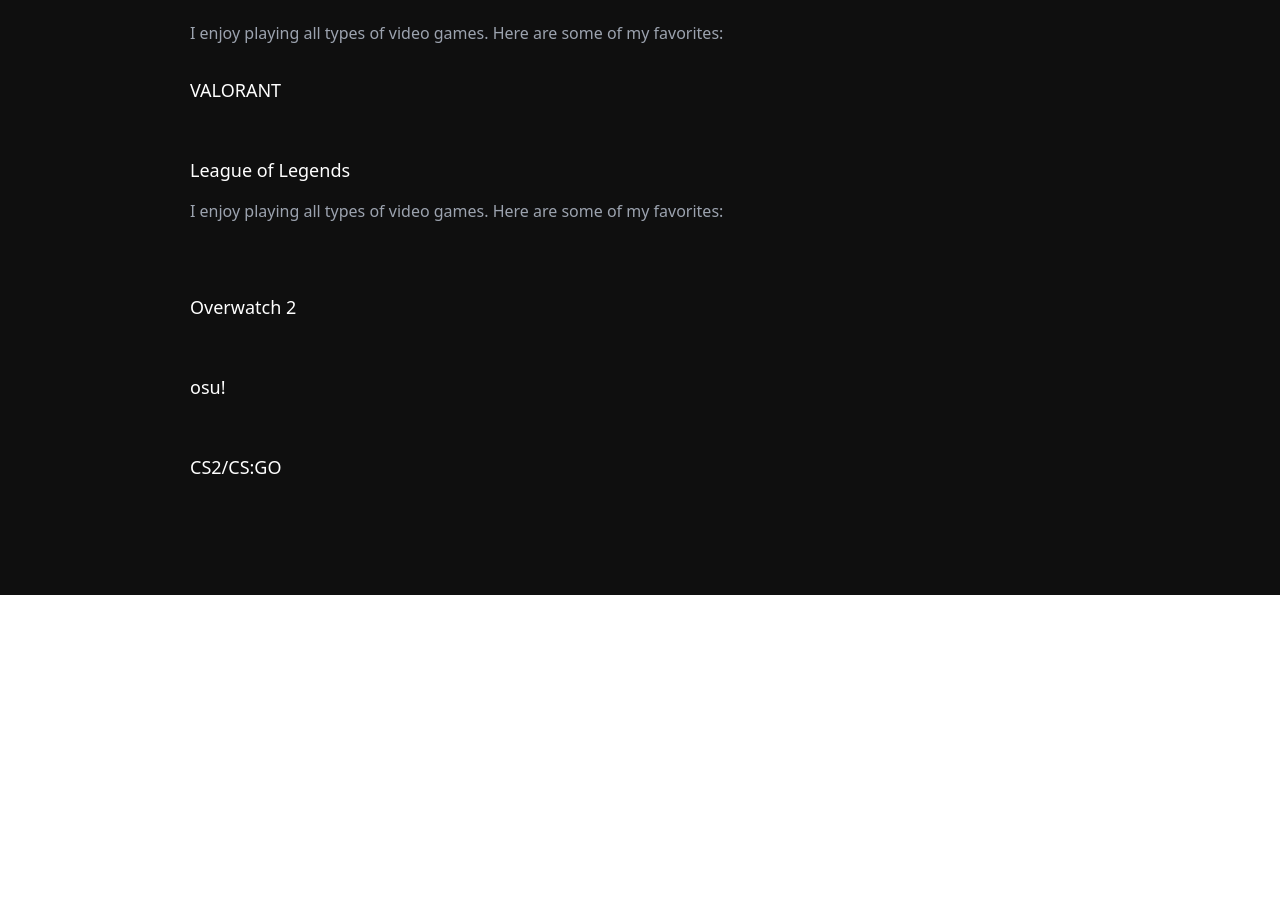
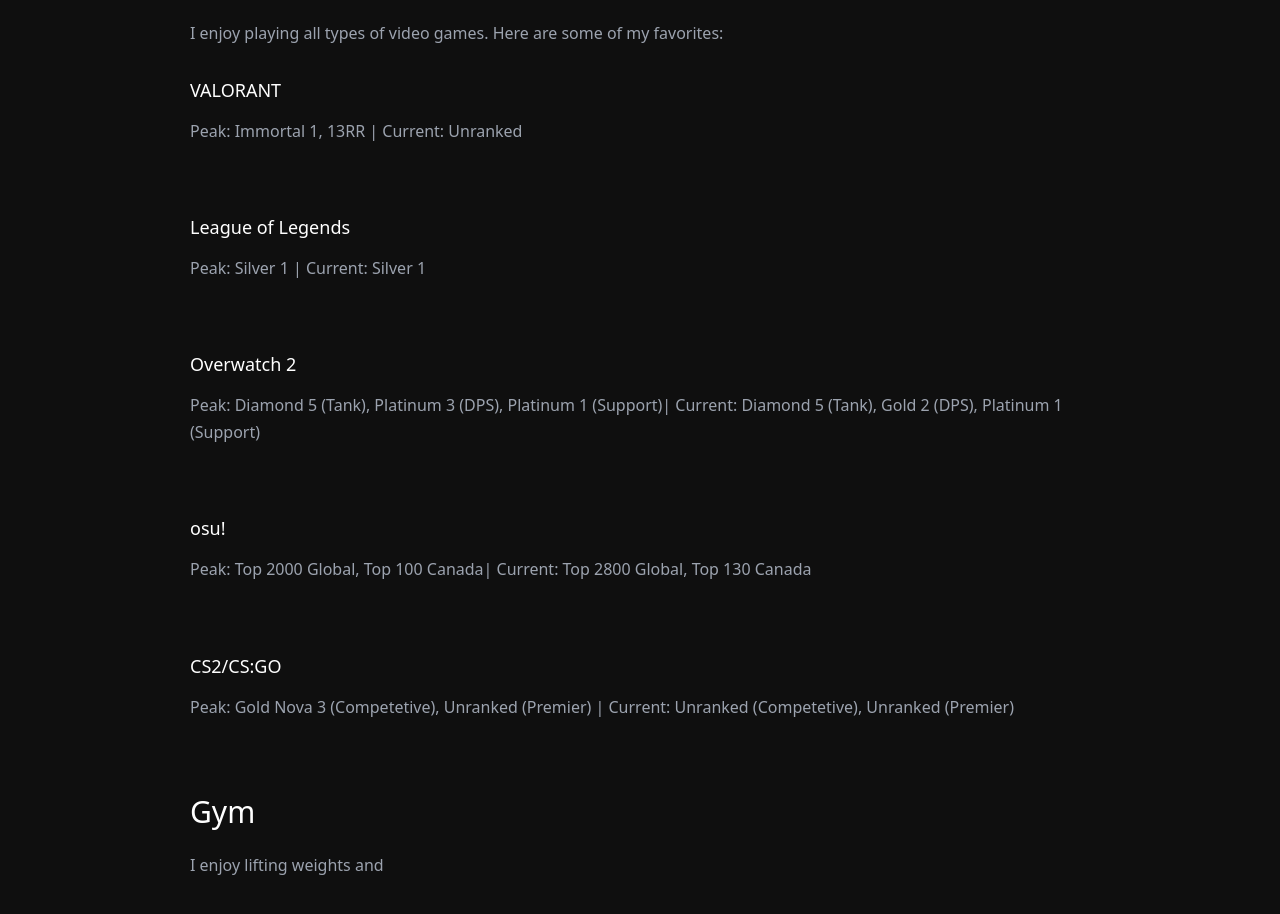
Before and after one commit to will1234510/my-portfolio, a React (Create React App) app: page /hobbies in a window 1280 px wide. Shown: the part 252-1166 px from the top of the page. Before the commit the page ends 847 px from the top, so only its background shows below. Built offline with nearby package versions, Linux system fonts and the light colour scheme.

Commit message:
hobbies updated

```diff
--- a/src/pages/hobbies.jsx
+++ b/src/pages/hobbies.jsx
@@ -277,6 +277,9 @@
             <h3 style={{ fontSize: '18px', fontWeight: '500', color: '#ffffff', marginBottom: '16px' }}>
               VALORANT
             </h3>
+            <p style={{ color: '#9ca3af', fontSize: '16px', lineHeight: '1.7', marginBottom: '30px' }}>
+              Peak: Immortal 1, 13RR | Current: Unranked
+              </p>
             <div style={{
               display: 'grid',
               gridTemplateColumns: 'repeat(auto-fit, minmax(300px, 1fr))',
@@ -300,9 +303,9 @@
             <h3 style={{ fontSize: '18px', fontWeight: '500', color: '#ffffff', marginBottom: '16px' }}>
               League of Legends
             </h3>
-            <p style={{ color: '#9ca3af', fontSize: '16px', lineHeight: '1.7', marginBottom: '30px' }}>
-            I enjoy playing all types of video games. Here are some of my favorites:
-          </p>
+              <p style={{ color: '#9ca3af', fontSize: '16px', lineHeight: '1.7', marginBottom: '30px' }}>
+              Peak: Silver 1 | Current: Silver 1
+              </p>
             <div style={{
               display: 'grid',
               gridTemplateColumns: 'repeat(auto-fit, minmax(300px, 1fr))',
@@ -318,6 +321,9 @@
             <h3 style={{ fontSize: '18px', fontWeight: '500', color: '#ffffff', marginBottom: '16px' }}>
               Overwatch 2
             </h3>
+            <p style={{ color: '#9ca3af', fontSize: '16px', lineHeight: '1.7', marginBottom: '30px' }}>
+              Peak: Diamond 5 (Tank), Platinum 3 (DPS), Platinum 1 (Support)| Current: Diamond 5 (Tank), Gold 2 (DPS), Platinum 1 (Support)
+              </p>
             <div style={{
               display: 'grid',
               gridTemplateColumns: 'repeat(auto-fit, minmax(300px, 1fr))',
@@ -333,6 +339,9 @@
             <h3 style={{ fontSize: '18px', fontWeight: '500', color: '#ffffff', marginBottom: '16px' }}>
               osu!
             </h3>
+            <p style={{ color: '#9ca3af', fontSize: '16px', lineHeight: '1.7', marginBottom: '30px' }}>
+              Peak: Top 2000 Global, Top 100 Canada| Current: Top 2800 Global, Top 130 Canada
+              </p>
             <div style={{
               display: 'grid',
               gridTemplateColumns: 'repeat(auto-fit, minmax(300px, 1fr))',
@@ -347,6 +356,9 @@
             <h3 style={{ fontSize: '18px', fontWeight: '500', color: '#ffffff', marginBottom: '16px' }}>
               CS2/CS:GO
             </h3>
+            <p style={{ color: '#9ca3af', fontSize: '16px', lineHeight: '1.7', marginBottom: '30px' }}>
+              Peak: Gold Nova 3 (Competetive), Unranked (Premier) | Current: Unranked (Competetive), Unranked (Premier)
+              </p>
             <div style={{
               display: 'grid',
               gridTemplateColumns: 'repeat(auto-fit, minmax(300px, 1fr))',
@@ -358,6 +370,15 @@
           </div>
         </section>
 
+        {/* Gym section*/}
+        <section style={{ marginBottom: '40px' }}>
+          <h2 style={{ fontSize: '30px', fontWeight: '500', color: '#ffffff', marginBottom: '20px' }}>
+            Gym
+          </h2>
+          <p style={{ color: '#9ca3af', fontSize: '16px', lineHeight: '1.7', marginBottom: '30px' }}>
+            I enjoy lifting weights and
+            </p>
+          </section>
         {/* 🧩 Add More Sections Later (example placeholder) */}
         {/*
         <section>
```
